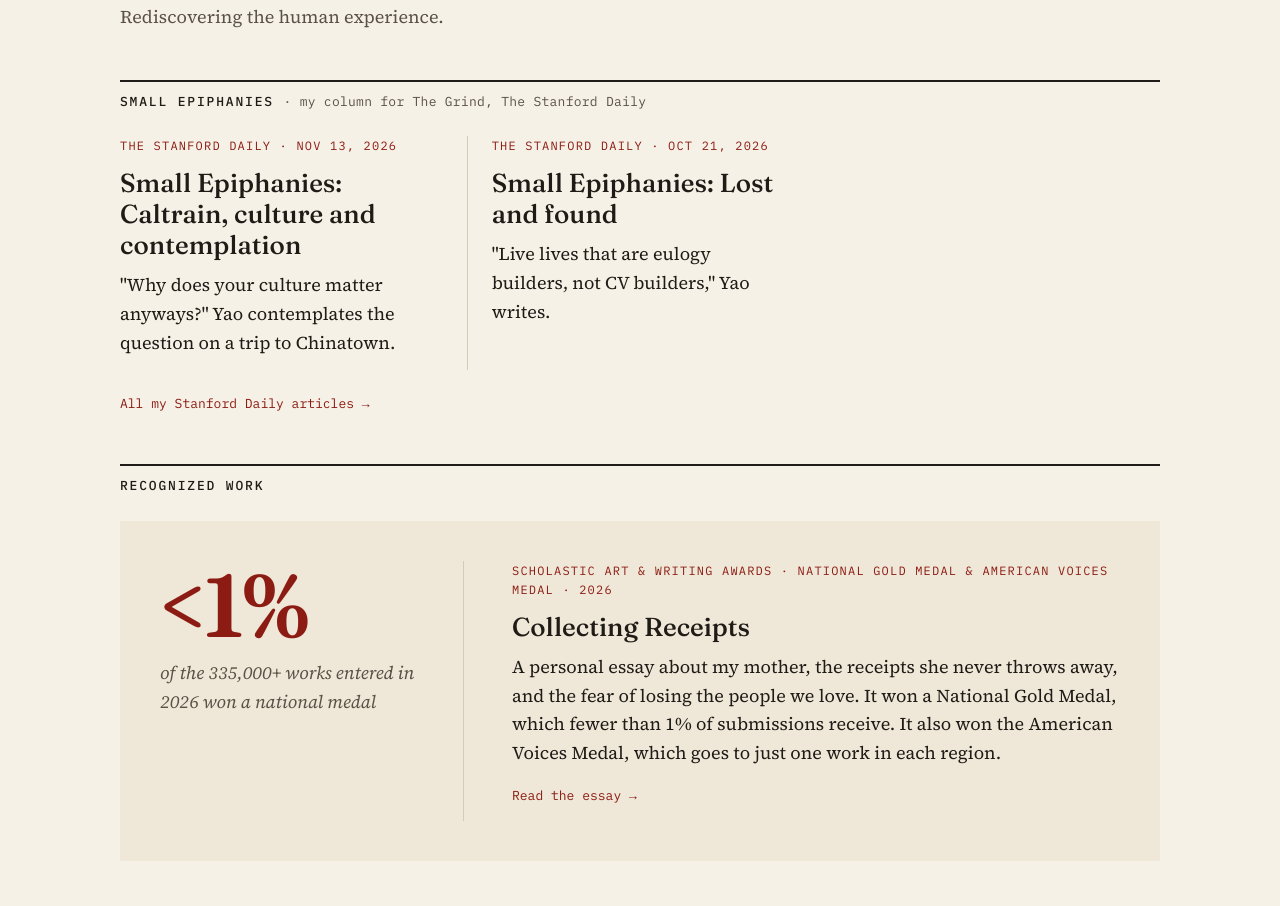
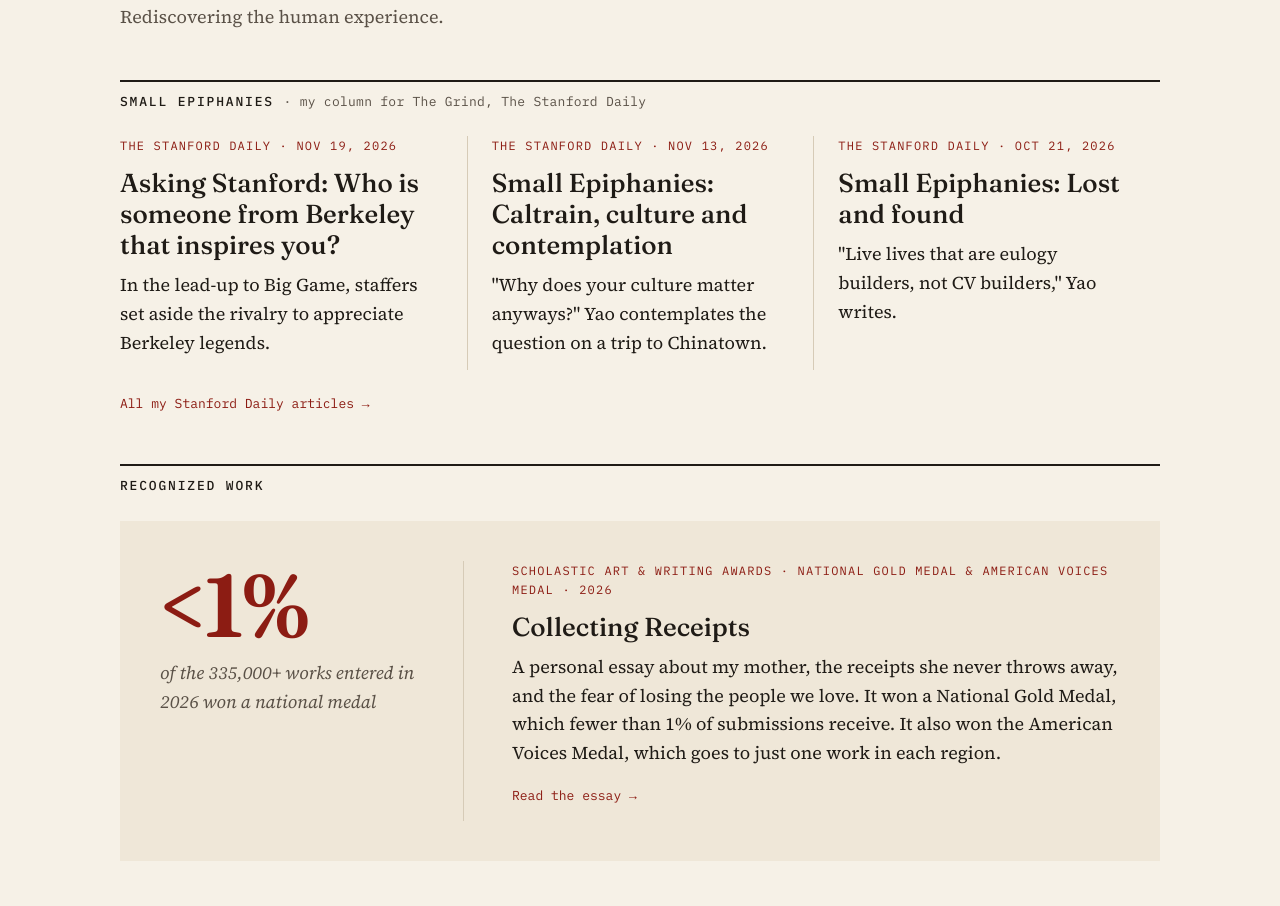
Before and after one commit to ssarahyao/ssarahyao.github.io, a plain HTML site: page index.html in a window 1280 px wide. Shown: the part 3225-4131 px from the top of the page. Drawn offline with Linux system fonts and the light colour scheme.

Commit message:
Update Stanford Daily articles

```diff
--- a/index.html
+++ b/index.html
@@ -138,6 +138,11 @@
         <div class="grid">
           <!-- This block updates automatically from stanforddaily.com/author/sqyao. Don't edit by hand. -->
           <!-- DAILY:START -->
+          <article class="piece">
+            <p class="piece-kicker">The Stanford Daily · Nov 19, 2026</p>
+            <h4><a href="https://stanforddaily.com/2026/11/18/asking-stanford-who-is-someone-from-berkeley-that-inspires-you/" target="_blank" rel="noopener">Asking Stanford: Who is someone from Berkeley that inspires you?</a></h4>
+            <p>In the lead-up to Big Game, staffers set aside the rivalry to appreciate Berkeley legends.</p>
+          </article>
           <article class="piece">
             <p class="piece-kicker">The Stanford Daily · Nov 13, 2026</p>
             <h4><a href="https://stanforddaily.com/2026/11/12/small-epiphanies-caltrain-culture/" target="_blank" rel="noopener">Small Epiphanies: Caltrain, culture and contemplation</a></h4>
```
